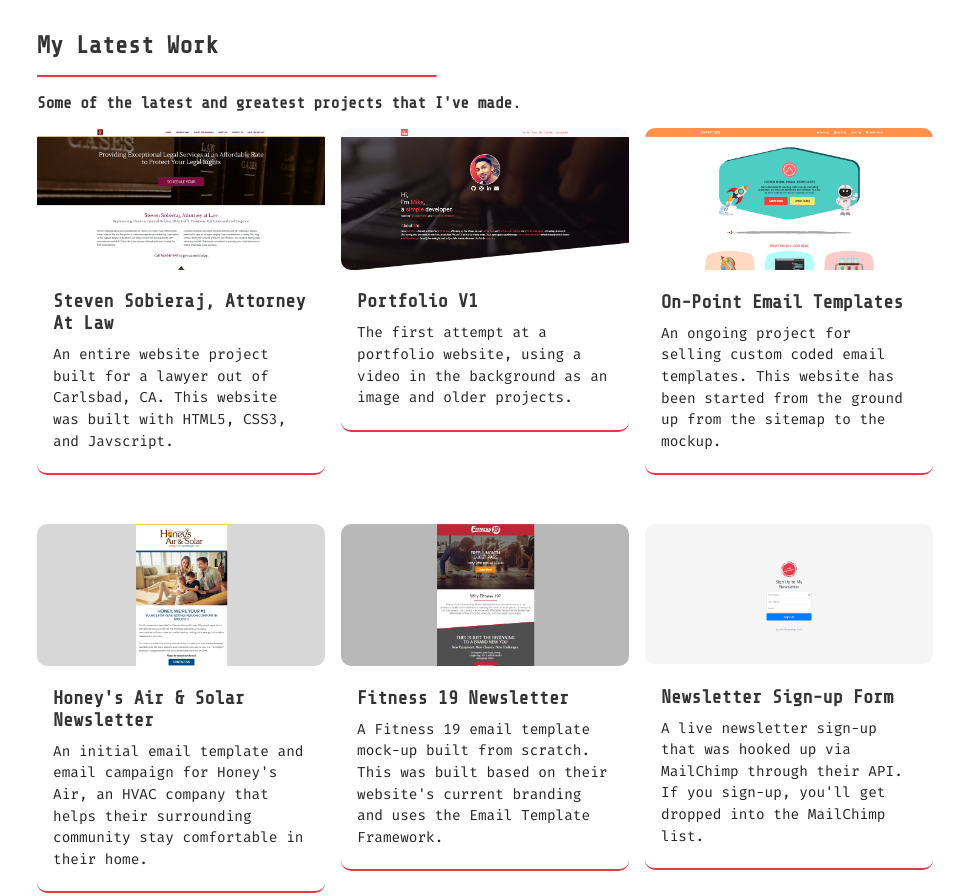
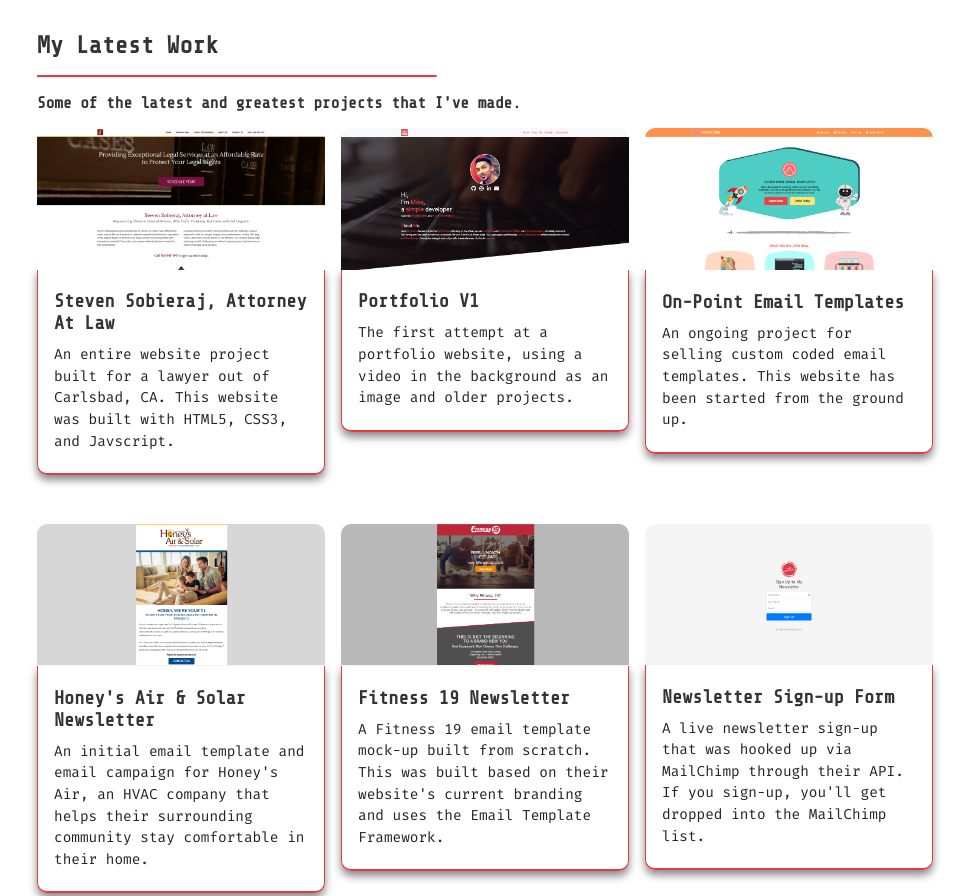
Before and after one commit to mowens86/portfoliov2, a website: page index.html in a window 1280 px wide. Shown: the part 1280-2176 px from the top of the page, without its empty margins (155-1124 px from the left). Drawn offline with nearby package versions, Linux system fonts and the light colour scheme; a script that the page names is missing.

Commit message:
add shadow to project description boxes

```diff
--- a/index.html
+++ b/index.html
@@ -231,7 +231,7 @@
                     <!--End of Project Image-->
                     <figcaption class="project-desc">
                             <h3>On-Point Email Templates</h3>
-                        <p>An ongoing project for selling custom coded email templates. This website has been started from the ground up from the sitemap to the mockup.</p>
+                        <p>An ongoing project for selling custom coded email templates. This website has been started from the ground up.</p>
                     </figcaption>
                     <!--End of Project Desc-->
                 </figure>
--- a/scss/styles.scss
+++ b/scss/styles.scss
@@ -278,7 +278,7 @@
 
 .project-image img,
 .project-image-overlay {
-    border-radius: 10px;
+    border-radius: 10px 10px 0 0;
 }
 
 .project-image {
@@ -293,7 +293,7 @@
 
 .project-image-overlay {
     background: rgba(0, 0, 0, .5) url(../images/eye.png) center center no-repeat;
-    border-radius: 10px;
+    border-radius: 10px 10px 0 0;
     width: 100%;
     height: 100%;
     position: absolute;
@@ -309,8 +309,10 @@
 .project-desc {
     padding: 1rem;
     border-bottom: 2px solid $theme-color-red;
-    border-radius: 10px;
-
+    border-right: 1px solid $theme-color-red;
+    border-left: 1px solid $theme-color-red;
+    border-radius: 0 0 10px 10px;
+    box-shadow: 0 5px 8px #888888;
 }
 
 .project-desc h3, .project-desc p {
```
Also changed, not shown: css/styles.css, 1 other file.
